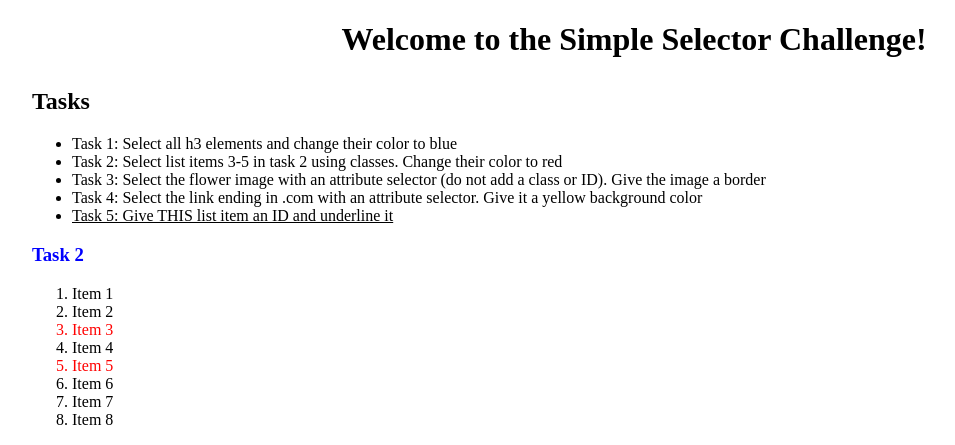
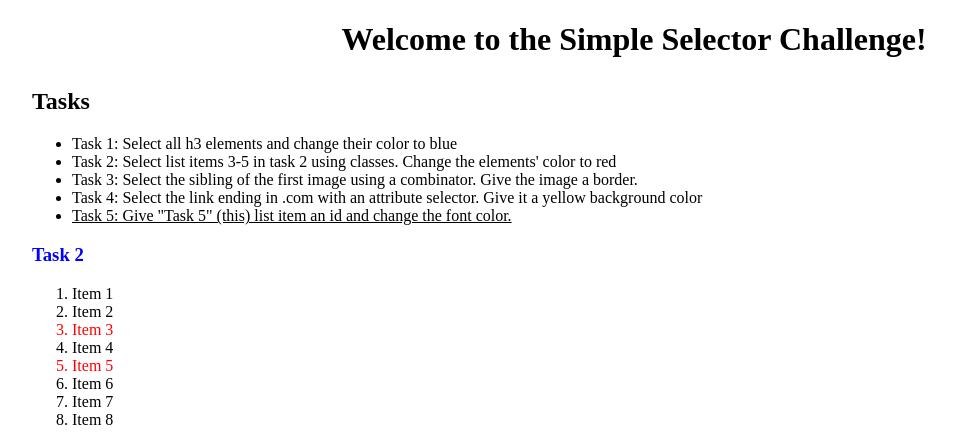
Before and after one commit to wi-fighters/20-uib-content-select-the-image-peteco83, a plain HTML site: page index.html in a window 1280 px wide. Shown: the top 445 px of the page, without its empty margins (6-961 px from the left). Drawn offline with Linux system fonts and the light colour scheme.

Commit message:
Update instructions

```diff
--- a/index.html
+++ b/index.html
@@ -6,7 +6,7 @@
   <meta name="viewport" content="width=device-width, initial-scale=1.0">
   <meta http-equiv="X-UA-Compatible" content="ie=edge">
   <link rel="stylesheet" href="main.css">
-  <title>Document</title>
+  <title>Select the Image</title>
 </head>
 
 <body>
@@ -18,11 +18,11 @@
     <h2>Tasks</h2>
     <ul>
       <li>Task 1: Select all h3 elements and change their color to blue</li>
-      <li>Task 2: Select list items 3-5 in task 2 using classes. Change their color to red</li>
-      <li>Task 3: Select the flower image with an attribute selector (do not add a class or ID). Give the image a border
+      <li>Task 2: Select list items 3-5 in task 2 using classes. Change the elements' color to red</li>
+      <li>Task 3: Select the sibling of the first image using a combinator. Give the image a border.
       </li>
       <li>Task 4: Select the link ending in .com with an attribute selector. Give it a yellow background color</li>
-      <li id="item">Task 5: Give THIS list item an ID and underline it</li>
+      <li id="item">Task 5: Give "Task 5" (this) list item an id and change the font color.</li>
     </ul>
 
     <h3>Task 2</h3>
```
